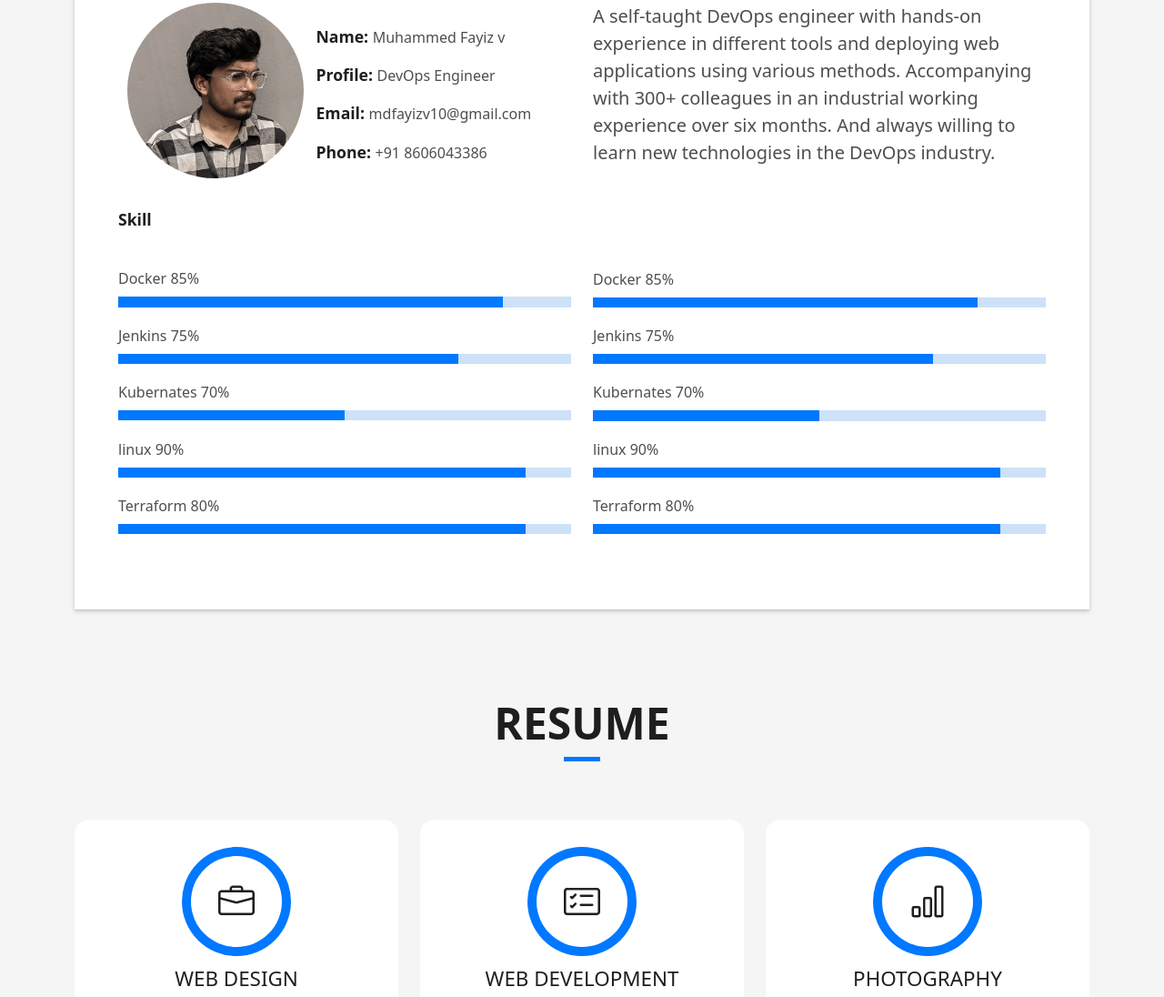
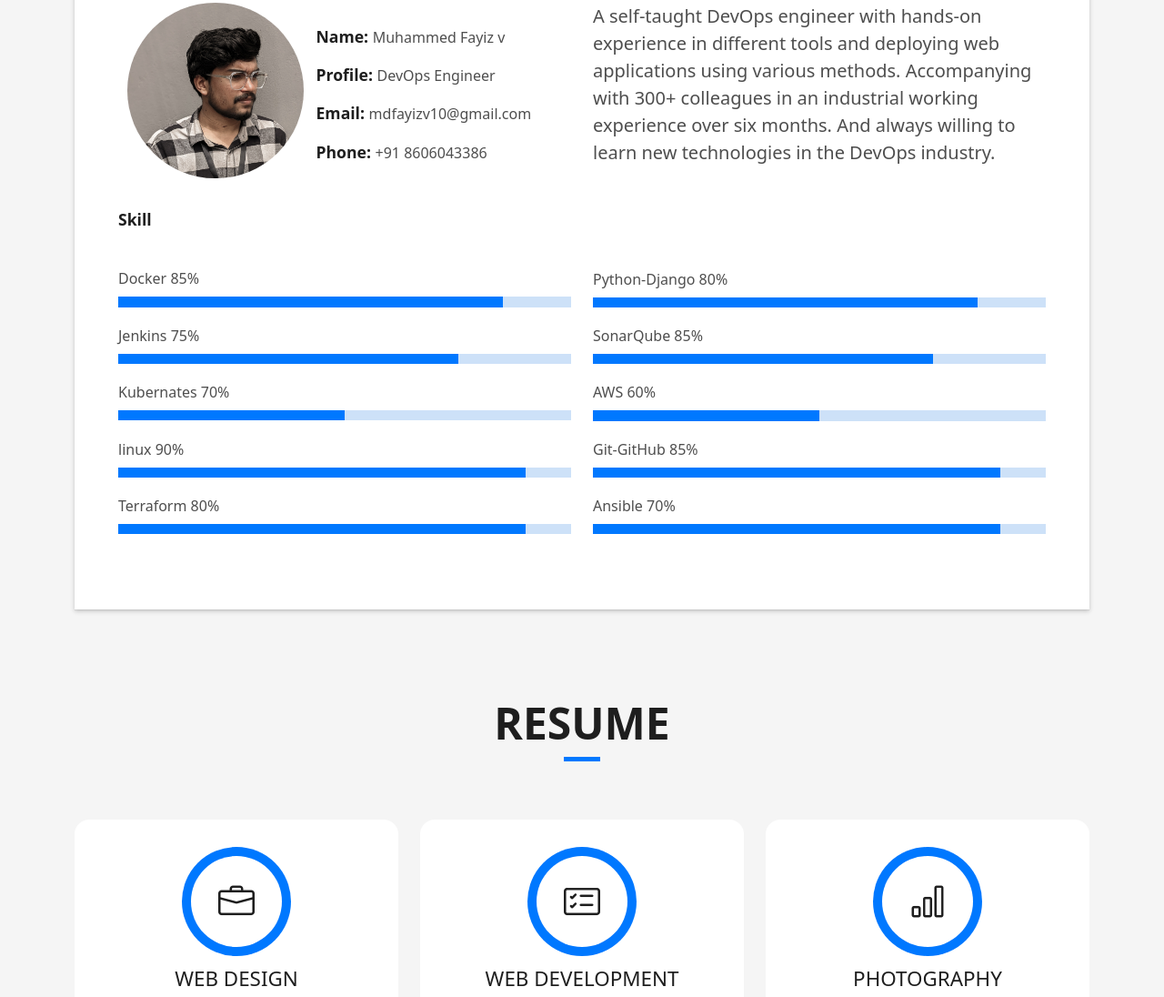
Before and after one commit to fayizv/personal-Website, a plain HTML site: page index.html in a window 1280 px wide. Shown: the part 1060-2156 px from the top of the page at 91% size. Drawn offline with nearby package versions, Linux system fonts and the light colour scheme.

Commit message:
add more skills

```diff
--- a/index.html
+++ b/index.html
@@ -149,23 +149,23 @@
                   </div><br><br><br><br>
                   <div class="skill-mf">
 
-                    <span>Docker</span> <span class="pull-right">85%</span>
+                    <span>Python-Django</span> <span class="pull-right">80%</span>
                     <div class="progress">
                       <div class="progress-bar" role="progressbar" style="width: 85%;" aria-valuenow="85" aria-valuemin="0" aria-valuemax="100"></div>
                     </div>
-                    <span>Jenkins</span> <span class="pull-right">75%</span>
+                    <span>SonarQube</span> <span class="pull-right">85%</span>
                     <div class="progress">
                       <div class="progress-bar" role="progressbar" style="width: 75%" aria-valuenow="75" aria-valuemin="0" aria-valuemax="100"></div>
                     </div>
-                    <span>Kubernates</span> <span class="pull-right">70%</span>
+                    <span>AWS</span> <span class="pull-right">60%</span>
                     <div class="progress">
                       <div class="progress-bar" role="progressbar" style="width: 50%" aria-valuenow="50" aria-valuemin="0" aria-valuemax="100"></div>
                     </div>
-                    <span>linux</span> <span class="pull-right">90%</span>
+                    <span>Git-GitHub</span> <span class="pull-right">85%</span>
                     <div class="progress">
                       <div class="progress-bar" role="progressbar" style="width: 90%" aria-valuenow="90" aria-valuemin="0" aria-valuemax="100"></div>
                     </div>
-                    <span>Terraform</span> <span class="pull-right">80%</span>
+                    <span>Ansible</span> <span class="pull-right">70%</span>
                     <div class="progress">
                       <div class="progress-bar" role="progressbar" style="width: 90%" aria-valuenow="90" aria-valuemin="0" aria-valuemax="100"></div>
                     </div>
```
